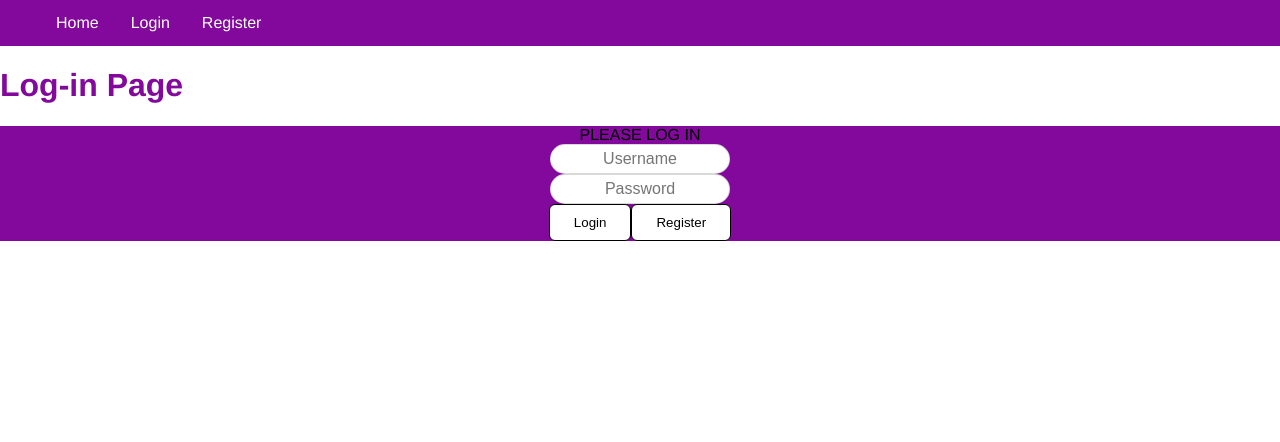
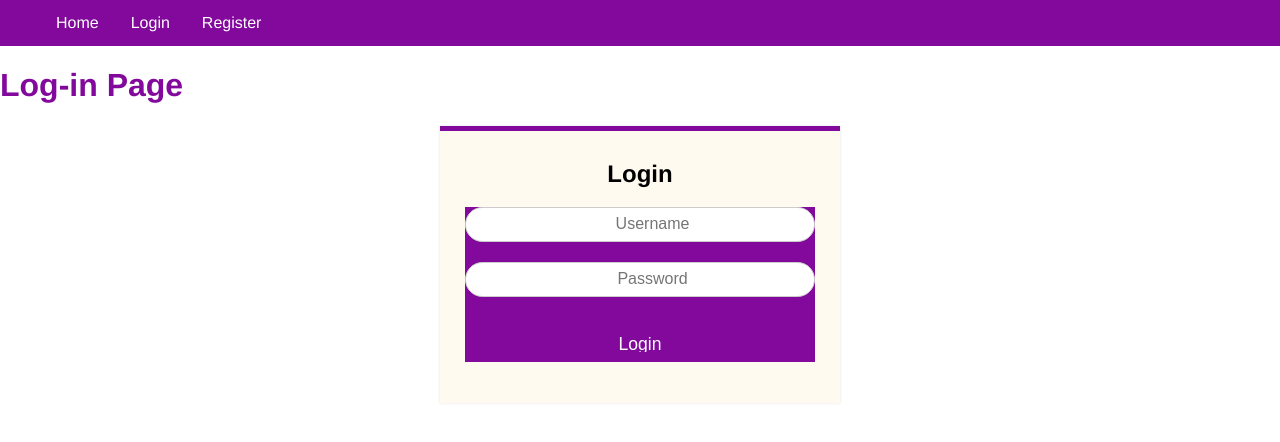
Before and after one commit to maxi-p/marketplace, a React (Create React App) app in the folder frontend/: page /login in a window 1280 px wide. Shown: the top 442 px of the page. Built offline with nearby package versions, Linux system fonts and the light colour scheme.

Commit message:
login page first attempth

```diff
--- a/frontend/src/App.css
+++ b/frontend/src/App.css
@@ -1,11 +1,11 @@
 body {
   -webkit-font-smoothing: antialiased;
   -moz-osx-font-smoothing: grayscale;
-  font-family: -apple-system,BlinkMacSystemFont,Segoe UI,Roboto,Oxygen,Ubuntu,Cantarell,Fira Sans,Droid Sans,Helvetica Neue,sans-serif
+  font-family: -apple-system, BlinkMacSystemFont, Segoe UI, Roboto, Oxygen, Ubuntu, Cantarell, Fira Sans, Droid Sans, Helvetica Neue, sans-serif
 }
 
 code {
-  font-family: source-code-pro,Menlo,Monaco,Consolas,Courier New,monospace
+  font-family: source-code-pro, Menlo, Monaco, Consolas, Courier New, monospace
 }
 
 * {
@@ -13,7 +13,7 @@ code {
 }
 
 body {
-  font-family: Helvetica,sans-serif;
+  font-family: Helvetica, sans-serif;
   margin: 0
 }
 
@@ -34,6 +34,7 @@ section {
   background-color: #82099c;
 
 }
+
 .userDetails {
   text-align: center;
   border-radius: 20px;
@@ -47,11 +48,14 @@ section {
 .search {
   background-color: #82099c;
   height: 20%;
-  margin-inline:auto;padding: 10px;
+  margin-inline: auto;
+  padding: 10px;
   width: 95%
 }
 
-.search,.search-Bar,.search-box {
+.search,
+.search-Bar,
+.search-box {
   border-radius: 20px;
   text-align: center
 }
@@ -84,7 +88,8 @@ section {
   text-align: center;
   text-decoration: none;
   transition-duration: .4s;
-  border: 1px solid black; /* Green */
+  border: 1px solid black;
+  /* Green */
 
 }
 
@@ -97,7 +102,9 @@ section {
   width: 90%
 }
 
-input[type=text], input[type=password], input[type=price] {
+input[type=text],
+input[type=password],
+input[type=price] {
   padding: 0;
   height: 30px;
   position: relative;
@@ -159,7 +166,8 @@ input[type=text], input[type=password], input[type=price] {
   left: 6px
 }
 
-.delete--badge,.edit--badge {
+.delete--badge,
+.edit--badge {
   background-color: #fff;
   border-radius: 2px;
   font-weight: 700;
@@ -193,7 +201,8 @@ label {
   position: relative
 }
 
-label,label:before {
+label,
+label:before {
   display: inline-block
 }
 
@@ -201,7 +210,7 @@ label:before {
   background-color: #c739e6;
   border-radius: 2px;
   bottom: 1px;
-  box-shadow: inset 0 2px 3px 0 #0000004d,0 1px 0 0 #fffc;
+  box-shadow: inset 0 2px 3px 0 #0000004d, 0 1px 0 0 #fffc;
   content: "";
   height: 16px;
   left: 0;
@@ -281,4 +290,140 @@ a {
   z-index: 2147483647
 }
 
+.form_wrapper {
+  background: floralwhite;
+  width: 400px;
+  max-width: 100%;
+  box-sizing: border-box;
+  padding: 25px;
+  margin: 0 auto 0;
+  position: relative;
+  z-index: 1;
+  border-top: 5px solid #82099c;
+
+  box-shadow: 0 0 3px rgba(0, 0, 0, 0.1);
+
+  h2 {
+    font-size: 1.5em;
+    line-height: 1.5em;
+    margin: 0;
+  }
+
+  .title_container {
+    text-align: center;
+    padding-bottom: 15px;
+  }
+
+  h3 {
+    font-size: 1.1em;
+    font-weight: normal;
+    line-height: 1.5em;
+    margin: 0;
+  }
+
+  label {
+    font-size: 12px;
+  }
+
+  .input_field {
+    position: relative;
+    margin-bottom: 20px;
+
+    >span {
+      position: absolute;
+      left: 0;
+      top: 0;
+      color: #333;
+      height: 100%;
+      border-right: 1px solid #cccccc;
+      text-align: center;
+      width: 30px;
+
+      >i {
+        padding-top: 10px;
+      }
+    }
+  }
+
+  .textarea_field {
+    >span {
+      >i {
+        padding-top: 10px;
+      }
+    }
+  }
+
+  input {
+
+    &[type="text"],
+    &[type="email"],
+    &[type="password"] {
+      width: 100%;
+      padding: 8px 10px 9px 35px;
+      height: 35px;
+      border: 1px solid #cccccc;
+      box-sizing: border-box;
+      outline: none;
+      -webkit-transition: all 0.30s ease-in-out;
+      -moz-transition: all 0.30s ease-in-out;
+      -ms-transition: all 0.30s ease-in-out;
+      transition: all 0.30s ease-in-out;
+    }
+
+    &[type="text"]:hover,
+    &[type="email"]:hover,
+    &[type="password"]:hover {
+      background: #fafafa;
+    }
+
+    &[type="text"]:focus,
+    &[type="email"]:focus,
+    &[type="password"]:focus {
+      -webkit-box-shadow: 0 0 2px 1px rgba(142, 9, 156, 0.5);
+      -moz-box-shadow: 0 0 2px 1px rgba(142, 9, 156, 0.5);
+      box-shadow: 0 0 2px 1px rgba(142, 9, 156, 0.5);
+      border: 1px solid #82099c;
+      background: #fafafa;
+    }
+
+    &[type="submit"] {
+      background: #82099c;
+      height: 35px;
+      line-height: 35px;
+      width: 100%;
+      border-radius: 5px;
+      border: none;
+      outline: none;
+      cursor: pointer;
+      color: #fff;
+      font-size: 1.1em;
+      margin-bottom: 10px;
+      -webkit-transition: all 0.30s ease-in-out;
+      -moz-transition: all 0.30s ease-in-out;
+      -ms-transition: all 0.30s ease-in-out;
+      transition: all 0.30s ease-in-out;
+
+      &:hover {
+        background: darken(#82099c, 7%);
+      }
+
+      &:focus {
+        background: darken(#82099c, 7%);
+      }
+    }
+
+    &[type="checkbox"],
+    &[type="radio"] {
+      border: 0;
+      clip: rect(0 0 0 0);
+      height: 1px;
+      margin: -1px;
+      overflow: hidden;
+      padding: 0;
+      position: absolute;
+      width: 1px;
+    }
+  }
+}
+
 /*# sourceMappingURL=main.df0dc071.css.map*/
--- a/frontend/src/components/Login.js
+++ b/frontend/src/components/Login.js
@@ -1,17 +1,16 @@
 import React, { useState } from 'react';
-import Route, {useNavigate} from 'react-router-dom';
+import Route, { useNavigate } from 'react-router-dom';
 import buildPath from '../logic/buildPath';
 
-const Login = props =>
-{
+const Login = props => {
     const navigate = useNavigate();
 
     const [formData, setFormData] = useState(
-        {username: "",password: ""}
+        { username: "", password: "" }
     );
 
     const handleChange = (event) => {
-        const {id, value} = event.target;
+        const { id, value } = event.target;
         setFormData(prevFormData => {
             return {
                 ...prevFormData,
@@ -20,25 +19,21 @@ const Login = props =>
         })
     };
 
-    const [message,setMessage] = useState('');
+    const [message, setMessage] = useState('');
 
-    const doLogin = async (event) =>
-    {
+    const doLogin = async (event) => {
         event.preventDefault();
         var json = JSON.stringify(formData);
 
-        try
-        {
-            const response = await fetch(buildPath('api/login'), {method:'POST',body:json,headers:{'Content-Type': 'application/json'}});
+        try {
+            const response = await fetch(buildPath('api/login'), { method: 'POST', body: json, headers: { 'Content-Type': 'application/json' } });
             var res = JSON.parse(await response.text());
 
-            if( res.id <= 0 )
-            {
+            if (res.id <= 0) {
                 setMessage('User/Password combination incorrect');
             }
-            else
-            {
-                var user = {username: res.username, firstName:res.firstName, lastName:res.lastName, id:res.id}
+            else {
+                var user = { username: res.username, firstName: res.firstName, lastName: res.lastName, id: res.id }
                 localStorage.setItem('user_data', JSON.stringify(user));
                 props.loggedHandler(user);
                 setMessage('');
@@ -46,7 +41,7 @@ const Login = props =>
             }
 
         }
-        catch(e){
+        catch (e) {
             console.log(json)
             alert(e.toString());
             return;
@@ -54,10 +49,16 @@ const Login = props =>
 
     };
 
-    return(
-        <div id="loginDiv">
-            <form  className="login" onSubmit={doLogin}>
-                <span id="inner-title">PLEASE LOG IN</span><br />
+    return (
+        <div class="form_wrapper">
+            <div class="form_container">
+                <div class="title_container">
+                    <h2>Login</h2>
+                </div>
+
+                <div class="">
+                    <form className="login" onSubmit={doLogin}>
+                        <div class="input_field"> <span><i aria-hidden="true" class="fa fa-user"></i></span>
                             <input
                                 type="text"
                                 placeholder="Username"
@@ -66,7 +67,8 @@ const Login = props =>
                                 className="userDetails"
                                 value={formData.username}
                             />
-                <br/>
+                        </div>
+                        <div class="input_field"> <span><i aria-hidden="true" class="fa fa-lock"></i></span>
                             <input
                                 type="password"
                                 placeholder="Password"
@@ -76,24 +78,21 @@ const Login = props =>
                                 value={formData.password}
 
                             />
-                <br/>
+                        </div>
                         <input
                             type="submit"
-                    value = "Login"
+                            value="Login"
                             id="loginButton"
                             className="buttons"
                             onClick={doLogin}
                         />
-                <input
-                    type="button"
-                    value = "Register"
-                    id="registerButton"
-                    className="buttons"
-                    onClick={() => navigate('/register')}
-                />
                     </form>
+                </div>
+            </div>
+
+            <p class="credit"><a href="http://www.designtheway.com" target="_blank"></a></p>
             <span id="loginResult">{message}</span>
-        </div>
+        </div >
     );
 };
 
```
Lines whose indentation alone changed are shown as unchanged.
